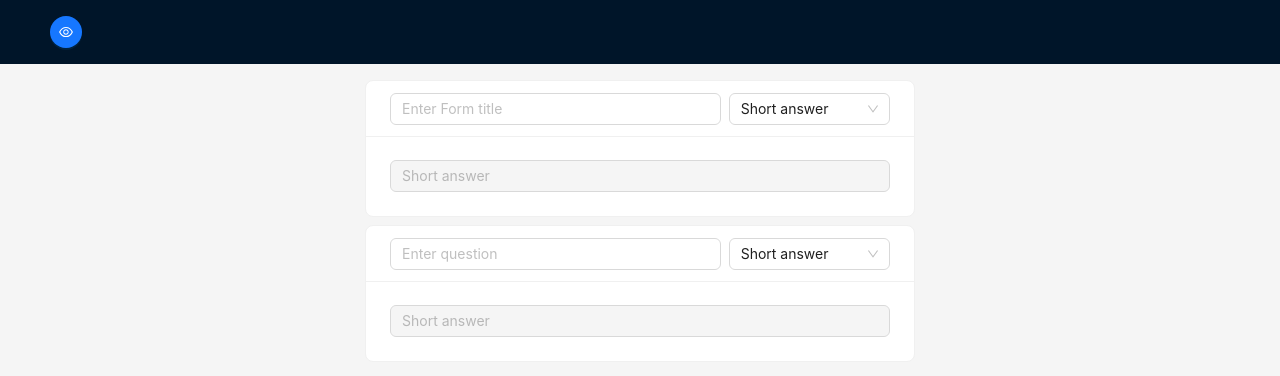
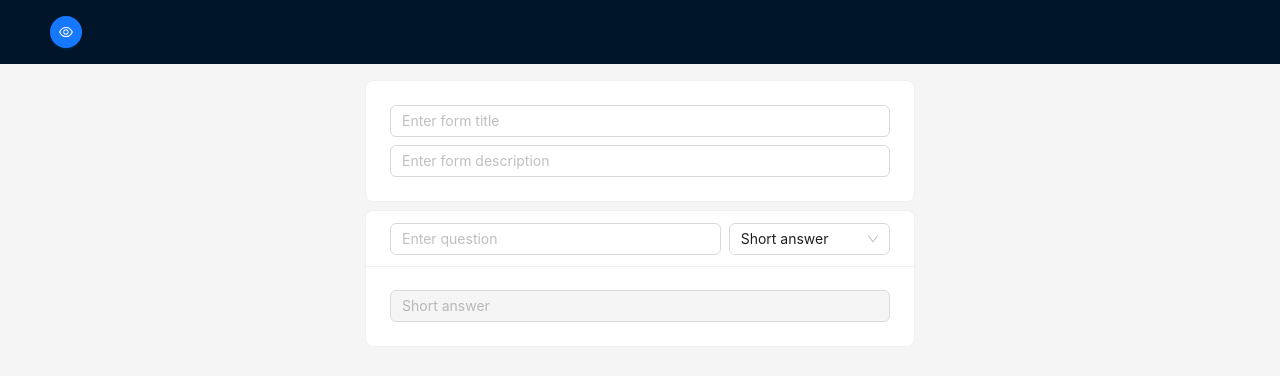
Before and after one commit to ShUbHaM13M/Forms, a Next.js app: page /create-form in a window 1280 px wide. Shown: the top 376 px of the page. Built offline with nearby package versions, Linux system fonts and the light colour scheme.

Commit message:
Added context for managing state of a new form

```diff
--- /dev/null
+++ b/src/app/create-form/CreateFormContext.tsx
@@ -0,0 +1,89 @@
+import { Dispatch, createContext, useContext, useReducer } from "react";
+
+export enum CreateFormActionKind {
+  UPDATE_TITLE = "UPDATE_TITLE",
+  UPDATE_DESCRIPTION = "UPDATE_DESCRIPTION",
+  UPDATE_QUESTIONS = "UPDATE_QUESTIONS",
+}
+
+type CreateFormAction =
+  | {
+      type:
+        | CreateFormActionKind.UPDATE_TITLE
+        | CreateFormActionKind.UPDATE_DESCRIPTION;
+      payload: string;
+    }
+  | {
+      type: CreateFormActionKind.UPDATE_QUESTIONS;
+      payload: string[];
+    };
+
+interface CreateFormState {
+  title: string;
+  description: string;
+  questions: string[];
+}
+
+const initalFormState: CreateFormState = {
+  title: "",
+  description: "",
+  questions: [],
+};
+
+const CreateFormContext = createContext<{
+  formData: CreateFormState;
+  dispatchFormData: Dispatch<CreateFormAction>;
+}>({
+  formData: initalFormState,
+  dispatchFormData: () => {},
+});
+
+interface CreateFormProviderProps {
+  children: React.ReactElement;
+}
+
+function formDataReducer(state: CreateFormState, action: CreateFormAction) {
+  const { type, payload } = action;
+  switch (type) {
+    case CreateFormActionKind.UPDATE_TITLE:
+      return {
+        ...state,
+        title: payload,
+      };
+    case CreateFormActionKind.UPDATE_DESCRIPTION:
+      return {
+        ...state,
+        description: payload,
+      };
+    case CreateFormActionKind.UPDATE_QUESTIONS:
+      throw Error("Not Yet Implemented");
+      return state;
+
+    default:
+      return state;
+  }
+}
+
+export function useCreateFormData() {
+  return useContext(CreateFormContext);
+}
+
+const CreateFormProvider = ({ children }: CreateFormProviderProps) => {
+  const [formData, dispatchFormData] = useReducer(
+    formDataReducer,
+    initalFormState
+  );
+
+  const value = {
+    formData,
+    dispatchFormData,
+  };
+
+  return (
+    <CreateFormContext.Provider value={value}>
+      {children}
+    </CreateFormContext.Provider>
+  );
+};
+
+export default CreateFormProvider;
--- /dev/null
+++ b/src/app/create-form/FormMetaCard.tsx
@@ -0,0 +1,30 @@
+import { Card, Space } from "antd";
+import { InputWithToolbar } from "../components";
+import { CreateFormActionKind, useCreateFormData } from "./CreateFormContext";
+
+const FormMetaCard = () => {
+  const { dispatchFormData, formData } = useCreateFormData();
+
+  return (
+    <Card bordered={true}>
+      <Space style={{ width: "100%" }} direction="vertical">
+        <InputWithToolbar
+          inputProps={{
+            placeholder: "Enter form title",
+            value: formData.title,
+            onChange: (e) =>
+              dispatchFormData({
+                payload: e.currentTarget.value,
+                type: CreateFormActionKind.UPDATE_TITLE,
+              }),
+          }}
+        />
+        <InputWithToolbar
+          inputProps={{ placeholder: "Enter form description" }}
+        />
+      </Space>
+    </Card>
+  );
+};
+
+export default FormMetaCard;
--- a/src/app/create-form/page.tsx
+++ b/src/app/create-form/page.tsx
@@ -1,14 +1,15 @@
 "use client";
 
-import { Button, Layout, Space } from "antd";
+import { Button, Card, Divider, Layout, Space } from "antd";
 import CreateQuestion from "../components/create-question";
 import { EyeOutlined } from "@ant-design/icons";
-import { useState } from "react";
+import { InputWithToolbar } from "../components";
+import CreateFormProvider from "./CreateFormContext";
+import FormMetaCard from "./FormMetaCard";
 
 const CreateForm = () => {
-  // const [questions, setQuestions] = useState([]);
-
   return (
+    <CreateFormProvider>
       <Layout className="layout">
         <Layout.Header
           style={{
@@ -30,11 +31,12 @@ const CreateForm = () => {
         </Layout.Header>
         <Layout.Content className="container">
           <Space direction="vertical">
-          <CreateQuestion titlePlaceholder="Enter Form title" />
-          <CreateQuestion withAnswerOptions />
+            <FormMetaCard />
+            <CreateQuestion />
           </Space>
         </Layout.Content>
       </Layout>
+    </CreateFormProvider>
   );
 };
 
```
Lines whose indentation alone changed are shown as unchanged.
